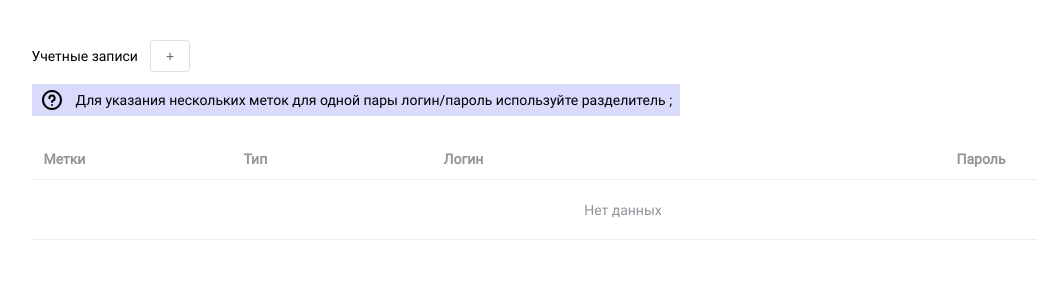
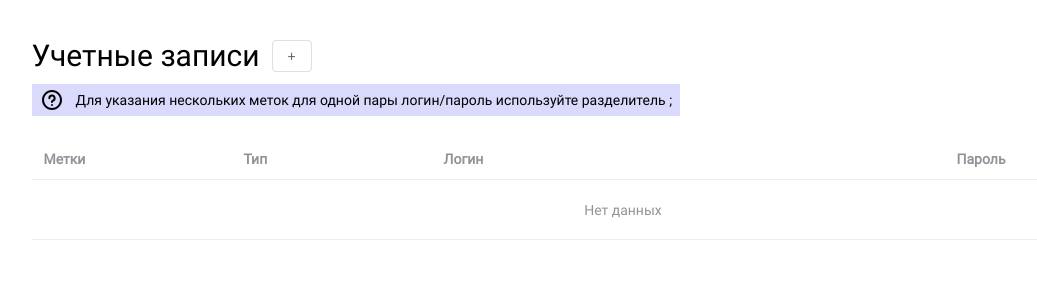
Before and after one commit to PolinaTcaciuc/test_task_saa_soft, a Vue app: page / in a window 1280 px wide. Shown: the top 300 px of the page, without its empty margins (17-1054 px from the left). Built offline with nearby package versions, Linux system fonts and the light colour scheme; the HTML template or start-up script is replaced by a standard one.

Commit message:
fix: Оформить главный заголовок

```diff
--- a/src/components/sections/AccountsSection.vue
+++ b/src/components/sections/AccountsSection.vue
@@ -10,7 +10,7 @@ const { addNewAccount } = useAccountsStore()
   <section class="accounts container">
     <div class="accounts__top">
       <div class="accounts__head">
-        <h1>Учетные записи</h1>
+        <h1 class="title_large">Учетные записи</h1>
         <BaseButton @click="addNewAccount">+</BaseButton>
       </div>
       <InformationHint> Для указания нескольких меток для одной пары логин/пароль используйте разделитель ; </InformationHint>
```
